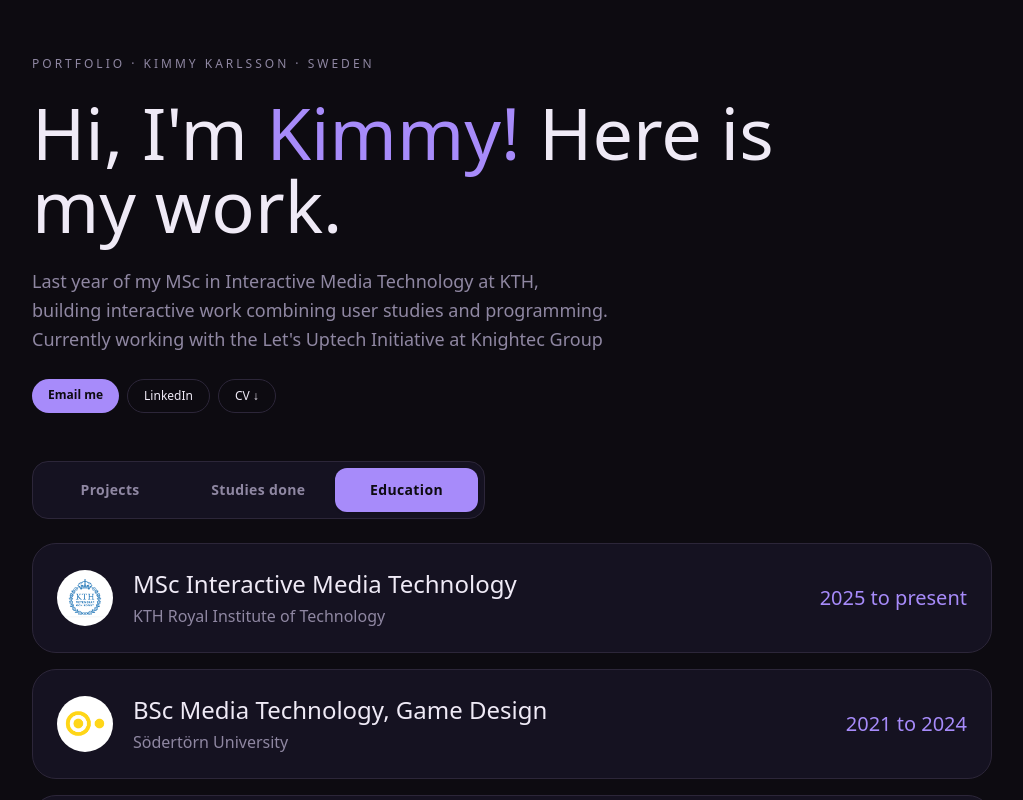
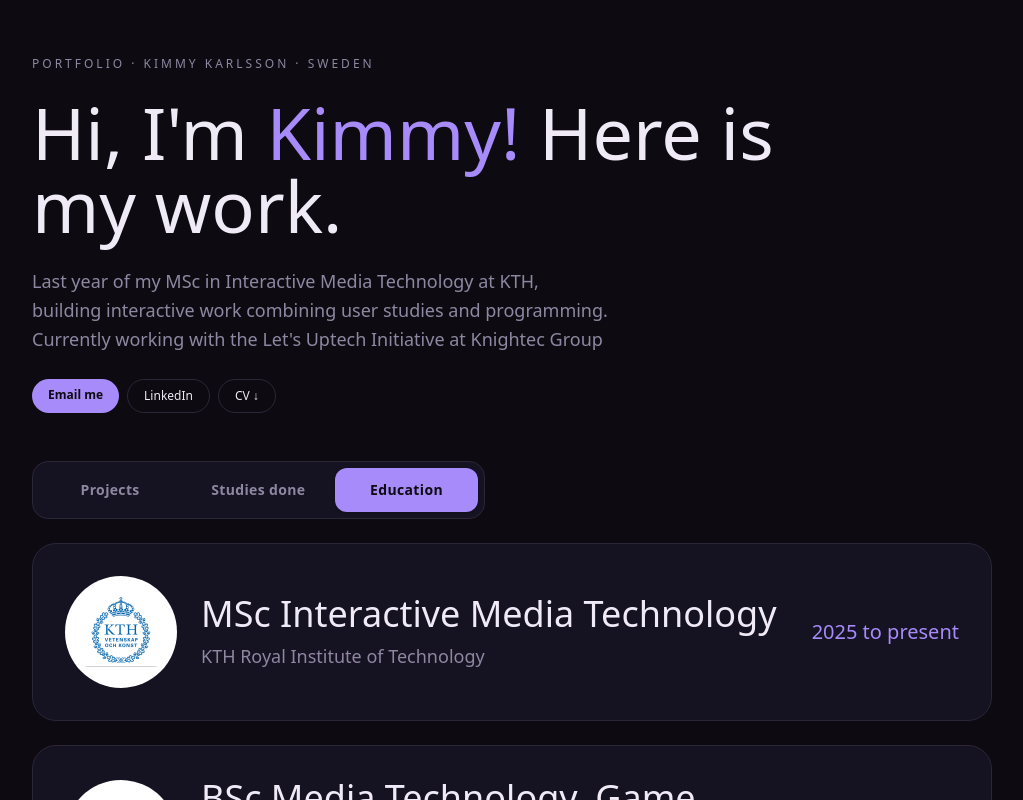
Before and after one commit to KimmyK1/Portfolio, a Next.js app: page / in a window 1280 px wide. Both pictures are taken after a click on the tab "Education". Shown: the top 800 px of the page, without its empty margins (128-1151 px from the left). Built offline with nearby package versions, Linux system fonts and the light colour scheme.

Commit message:
Bigger education cards and university logos

```diff
--- a/src/components/Education.tsx
+++ b/src/components/Education.tsx
@@ -4,28 +4,28 @@
 
 export default function Education() {
   return (
-    <div className="space-y-4">
+    <div className="space-y-6">
       {config.education.map((e) => (
         <div
           key={e.degree}
-          className="flex items-center gap-5 rounded-3xl border border-line bg-card p-6"
+          className="flex flex-wrap items-center gap-x-6 gap-y-4 rounded-3xl border border-line bg-card p-6 md:p-8"
         >
-          <div className="relative h-14 w-14 shrink-0 overflow-hidden rounded-full bg-white">
+          <div className="relative h-20 w-20 shrink-0 overflow-hidden rounded-full bg-white md:h-28 md:w-28">
             <Image
               src={e.logo}
               alt={`${e.school} logo`}
               fill
-              sizes="56px"
-              className="object-contain p-1.5"
+              sizes="(min-width: 768px) 112px, 80px"
+              className="object-contain p-3 md:p-4"
             />
           </div>
 
-          <div className="flex-1">
-            <h3 className="font-display text-2xl">{e.degree}</h3>
-            <p className="mt-1 text-muted">{e.school}</p>
+          <div className="min-w-0 flex-1 basis-48">
+            <h3 className="font-display text-2xl md:text-4xl">{e.degree}</h3>
+            <p className="mt-2 text-base text-muted md:text-lg">{e.school}</p>
           </div>
 
-          <div className="shrink-0">
+          <div className="shrink-0 md:text-right">
             <YearLabel year={e.period} size="sm" />
           </div>
         </div>
```
